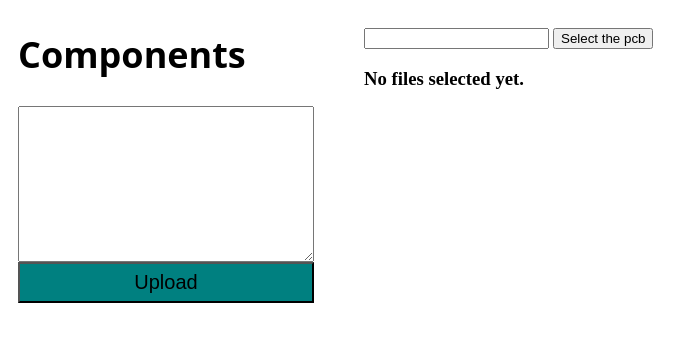
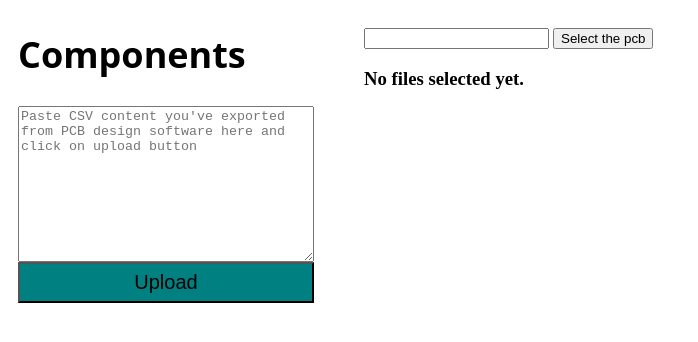
Before and after one commit to hackabitio/manual-pnp, a Svelte app: page / in a window 1280 px wide. Shown: the top 342 px of the page, without its empty margins (0-698 px from the left). Built offline with nearby package versions, Linux system fonts and the light colour scheme.

Commit message:
Add placeholder to textarea

```diff
--- a/src/App.svelte
+++ b/src/App.svelte
@@ -151,8 +151,8 @@
         </div>
       {:else}
         <div class="upload-pnp">
-          <textarea bind:value={pnpCsv} name="pnpFile" id="pnpFile" cols="30" rows="10"></textarea>
-          <button on:click|preventDefault={uploadPnp}>Upload</button>
+          <textarea bind:value={pnpCsv} name="pnpFile" id="pnpFile" cols="30" rows="10" placeholder="Paste CSV content you've exported from PCB design software here and click on upload button"></textarea>
+          <button class="btn btn-wide" on:click|preventDefault={uploadPnp}>Upload</button>
         </div>
       {/if}
 
```
